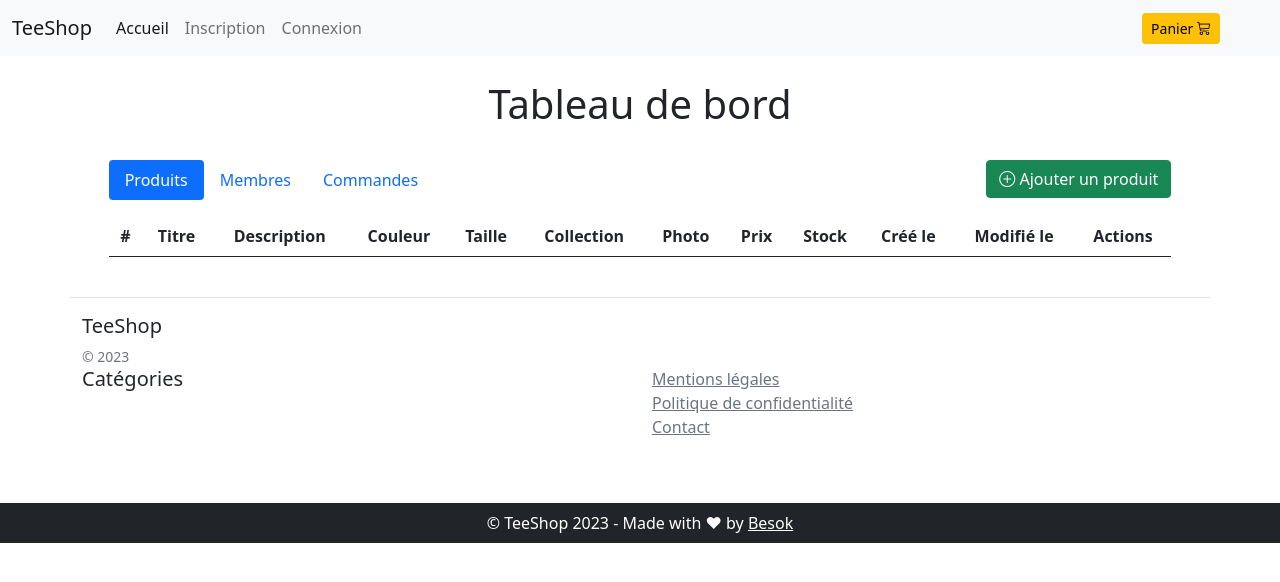
After one commit to BesokDev/TeeShop, a Symfony app: template templates/admin/show_dashboard.html.twig in a window 1280 px wide. The commit adds this page. Shown: the top 582 px of the page. Run offline with Twig, Linux system fonts and the light colour scheme; the template is opened without the code that fills it, so the values that code supplies are empty; some libraries are stand-ins or nearby versions.

Commit message:
create AdminController + create dashboard + make form product

```diff
--- /dev/null
+++ b/templates/admin/show_dashboard.html.twig
@@ -0,0 +1,67 @@
+{% extends 'base.html.twig' %}
+
+{% block title %}Admin - Tableau de bord | Teeshop{% endblock %}
+
+{% block body %}
+
+    <h1 class="text-center mt-4">Tableau de bord</h1>
+
+    <div class="row">
+        <div class="col-10 mx-auto my-4">
+            <ul class="nav nav-pills mb-3" id="pills-tab" role="tablist">
+                <li class="nav-item" role="presentation">
+                    <button class="nav-link active" id="pills-home-tab" data-bs-toggle="pill" data-bs-target="#pills-home" type="button" role="tab" aria-controls="pills-home" aria-selected="true">Produits</button>
+                </li>
+                <li class="nav-item" role="presentation">
+                    <button class="nav-link" id="pills-profile-tab" data-bs-toggle="pill" data-bs-target="#pills-profile" type="button" role="tab" aria-controls="pills-profile" aria-selected="false">Membres</button>
+                </li>
+                <li class="nav-item" role="presentation">
+                    <button class="nav-link" id="pills-contact-tab" data-bs-toggle="pill" data-bs-target="#pills-contact" type="button" role="tab" aria-controls="pills-contact" aria-selected="false">Commandes</button>
+                </li>
+
+                <li class="nav-item ms-auto" role="presentation">
+                    <a class="btn btn-success" href="#"><i class="bi bi-plus-circle"></i> Ajouter un produit</a>
+                </li>
+            </ul>
+            <div class="tab-content" id="pills-tabContent">
+                {# ///////////////////////////////////////////////// TABLE PRODUITS ///////////////////////////////////////////////// #}
+                <div class="tab-pane fade show active" id="pills-home" role="tabpanel" aria-labelledby="pills-home-tab">
+
+                    <table class="table">
+                        <thead>
+                            <tr class="text-center">
+                                <th>#</th>
+                                <th>Titre</th>
+                                <th>Description</th>
+                                <th>Couleur</th>
+                                <th>Taille</th>
+                                <th>Collection</th>
+                                <th>Photo</th>
+                                <th>Prix</th>
+                                <th>Stock</th>
+                                <th>Créé le</th>
+                                <th>Modifié le</th>
+                                <th>Actions</th>
+                            </tr>
+                        </thead>
+                        <tbody>
+
+                        </tbody>
+                    </table>
+
+                </div>
+                {# ///////////////////////////////////////////////// TABLE PRODUITS ///////////////////////////////////////////////// #}
+
+                {# ///////////////////////////////////////////////// TABLE MEMBRES ///////////////////////////////////////////////// #}
+                <div class="tab-pane fade" id="pills-profile" role="tabpanel" aria-labelledby="pills-profile-tab">Users</div>
+                {# ///////////////////////////////////////////////// TABLE MEMBRES ///////////////////////////////////////////////// #}
+
+                {# ///////////////////////////////////////////////// TABLE COMMANDES ///////////////////////////////////////////////// #}
+                <div class="tab-pane fade" id="pills-contact" role="tabpanel" aria-labelledby="pills-contact-tab">Commandes</div>
+                {# ///////////////////////////////////////////////// TABLE COMMANDES ///////////////////////////////////////////////// #}
+
+            </div>
+        </div>
+    </div>
+
+{% endblock %}
--- a/templates/include/_nav.html.twig
+++ b/templates/include/_nav.html.twig
@@ -33,7 +33,7 @@
                             Espace Admin
                         </a>
                         <ul class="dropdown-menu" aria-labelledby="navbarDropdown">
-                            <li><a class="dropdown-item" href="#">Dashboard</a></li>
+                            <li><a class="dropdown-item" href="{{ path('show_dashboard') }}">Dashboard</a></li>
                             <li><hr class="dropdown-divider"></li>
                             <li><a class="dropdown-item" href="#">Gestion des produits</a></li>
                             <li><a class="dropdown-item" href="#">Gestion des membres</a></li>
```
Also changed, not shown: src/Controller/AdminController.php (added, +16 -0 lines), src/Controller/ProductController.php (added, +19 -0 lines), src/Form/ProductFormType.php (added, +75 -0 lines).
